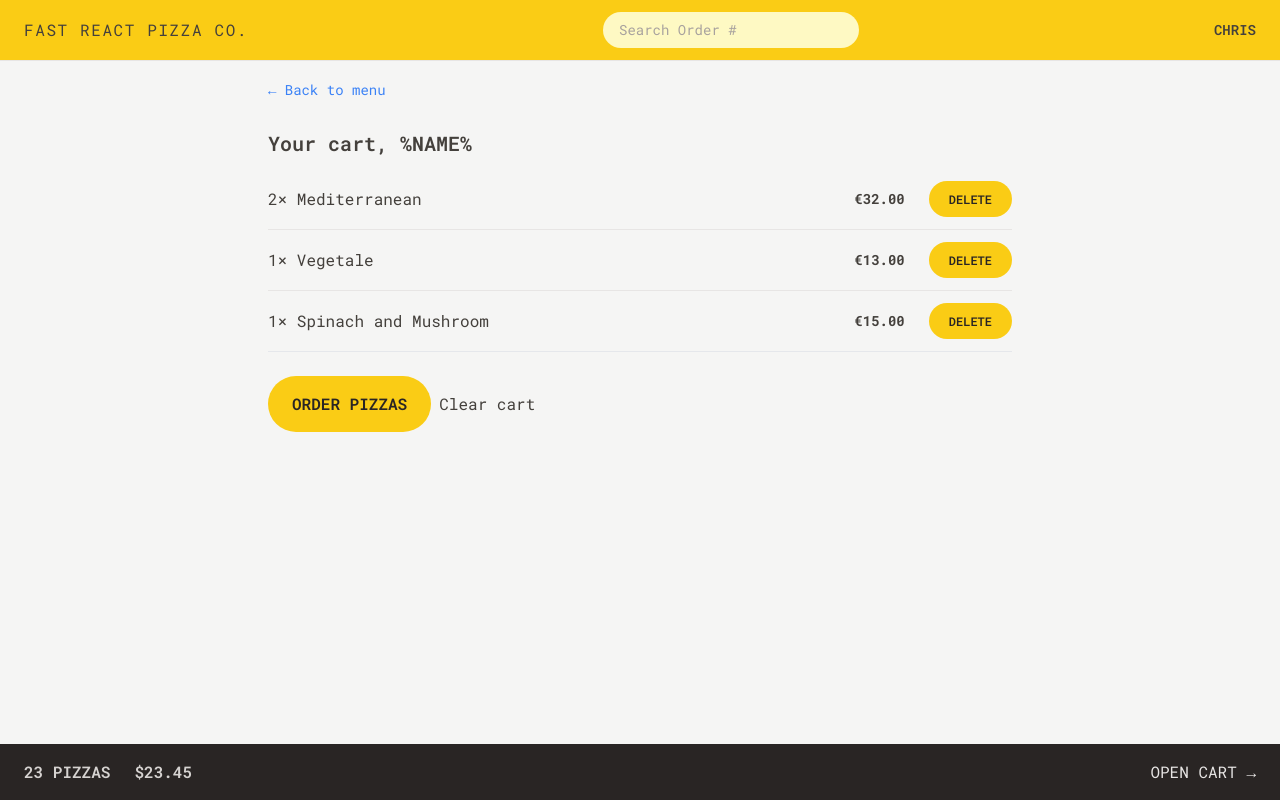
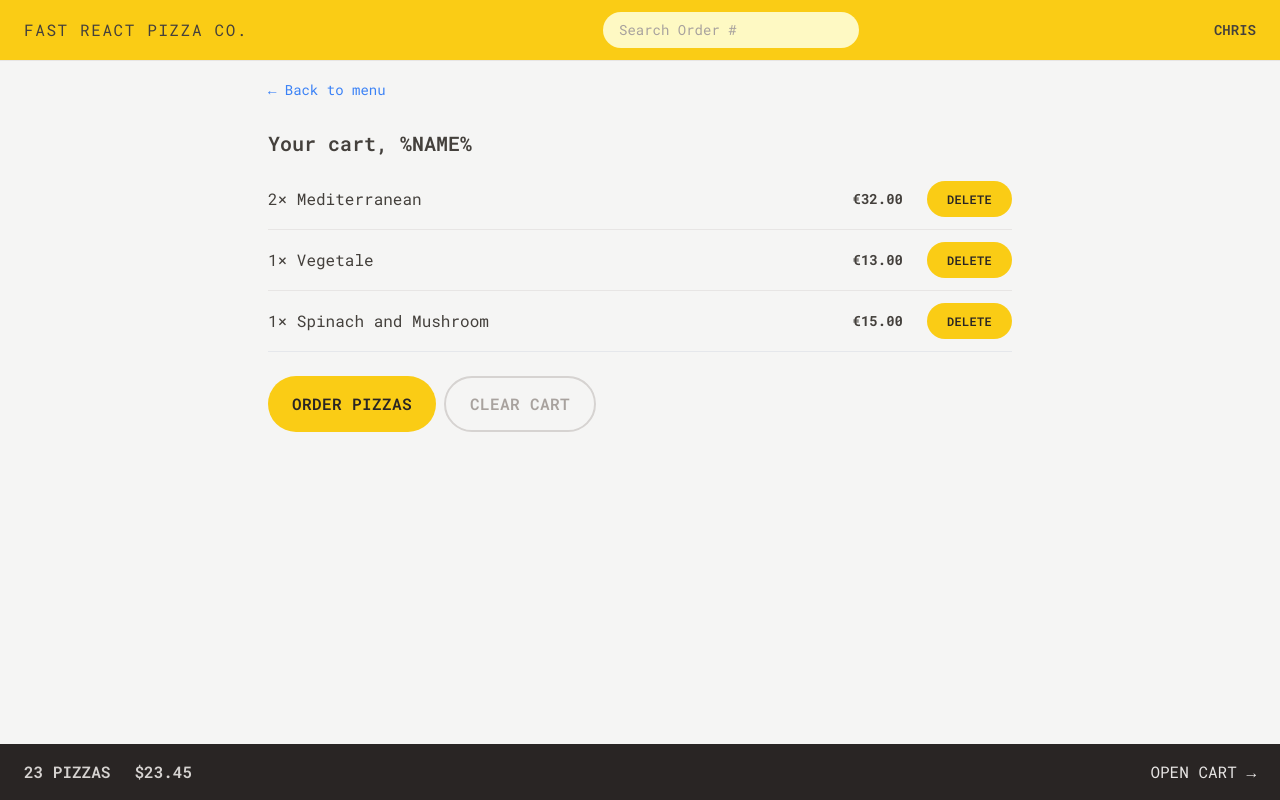
Before and after one commit to chriscashen/fast-react-pizza, a React (Vite) app: page /cart in a window 1280 px wide. Built offline with nearby package versions, Linux system fonts and the light colour scheme.

Commit message:
add Button secondary style

```diff
--- a/src/features/cart/Cart.jsx
+++ b/src/features/cart/Cart.jsx
@@ -35,17 +35,17 @@ function Cart() {
 
       <h2 className="mt-7 text-xl font-semibold">Your cart, %NAME%</h2>
 
-      <ul className='divide-y divide-stone-200 border-b mt-3'>
+      <ul className="mt-3 divide-y divide-stone-200 border-b">
         {cart.map((item) => (
           <CartItem key={item.key} item={item} />
         ))}
       </ul>
 
-      <div className='mt-6 space-x-2'>
+      <div className="mt-6 space-x-2">
         <Button to="/order/new" type="primary">
           Order pizzas
         </Button>
-        <button>Clear cart</button>
+        <Button type="secondary">Clear cart</Button>
       </div>
     </div>
   );
--- a/src/ui/Button.jsx
+++ b/src/ui/Button.jsx
@@ -3,11 +3,13 @@ import { Link } from 'react-router-dom';
 
 function Button({ children, disabled, to, type, ...props }) {
   const base =
-    'focus:oultine-none inline-block rounded-full bg-yellow-400 font-semibold uppercase text-stone-800 transition-colors duration-300 ease-in-out hover:bg-yellow-300 focus:bg-yellow-300 focus:outline-none focus:ring focus:ring-yellow-300 focus:ring-offset-2 disabled:cursor-not-allowed';
+    'focus:oultine-none inline-block rounded-full bg-yellow-400 font-semibold uppercase text-stone-800 tracking-wide transition-colors duration-300 ease-in-out hover:bg-yellow-300 focus:bg-yellow-300 focus:outline-none focus:ring focus:ring-yellow-300 focus:ring-offset-2 disabled:cursor-not-allowed';
 
   const styles = {
     primary: base + 'px-4 py-3 sm:px-6 sm:py-4',
     small: base + 'px-4 py-2 md:px-5 md:py-2.5 text-xs',
+    secondary:
+      'focus:oultine-none inline-block rounded-full border-2 border-stone-300 font-semibold uppercase tracking-wide text-stone-400 transition-colors duration-300 ease-in-out hover:bg-stone-300 hover:text-stone-800 focus:bg-stone-300 focus:outline-none focus:ring focus:ring-stone-200 focus:ring-offset-2 disabled:cursor-not-allowed px-4 py-2.5 sm:px-6 sm:py-3.5',
   };
 
   if (to)
```
